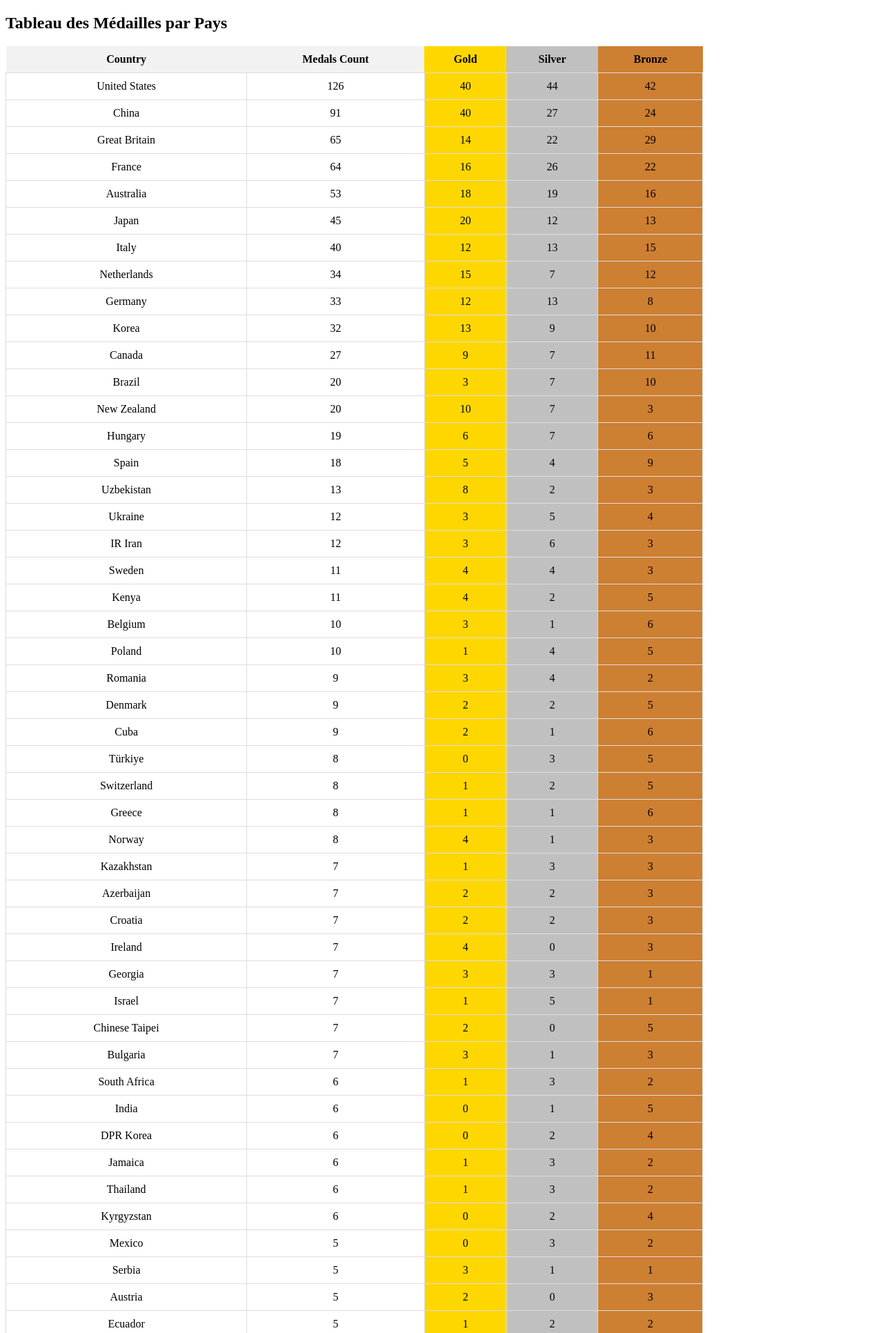
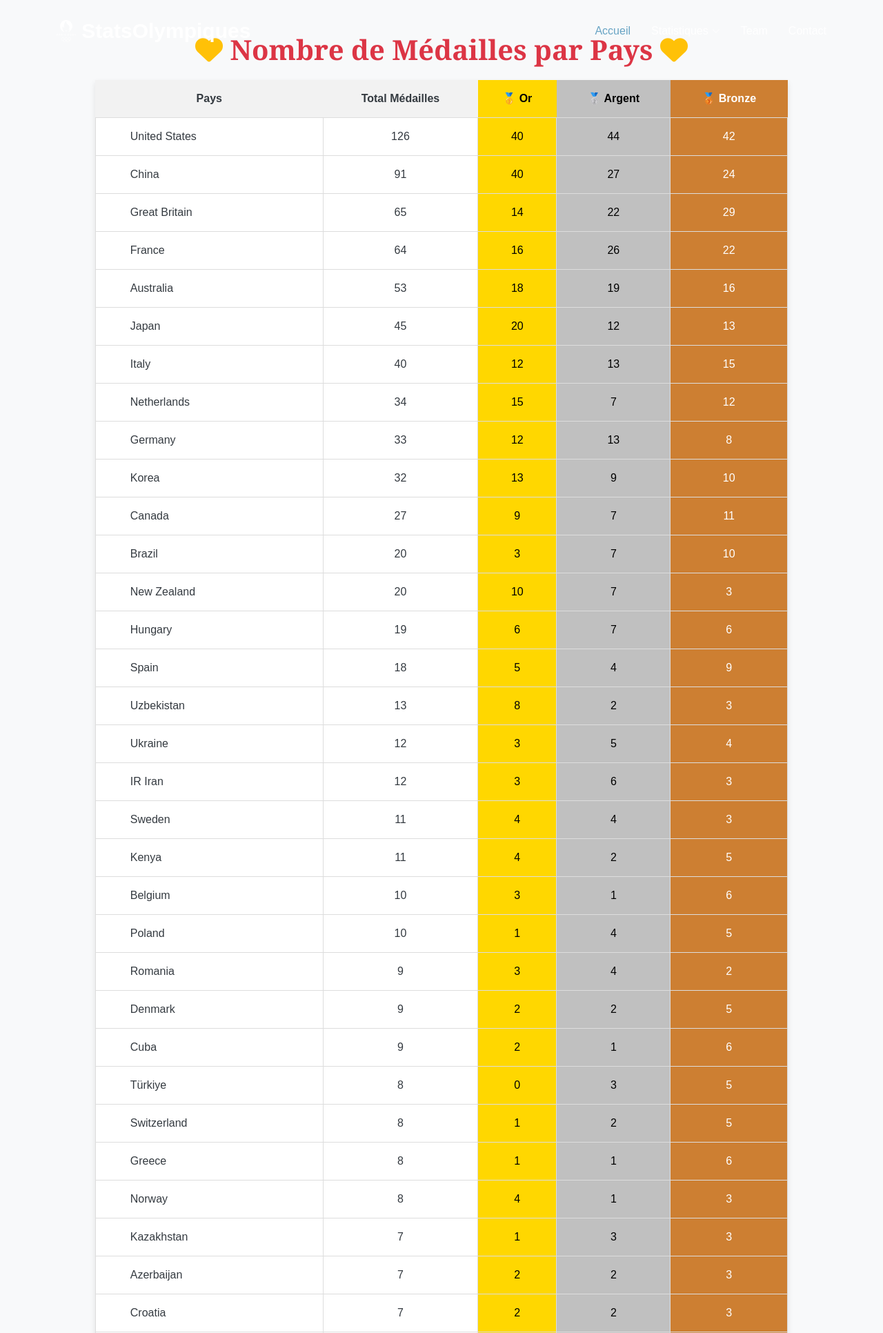
Before and after one commit to Ellea697/DM-Visualisation, a PHP site: page /medaille.php in a window 1280 px wide. Shown: the top 1932 px of the page at 69% size. Run offline with PHP 8.4, Linux system fonts and the light colour scheme; some libraries are stand-ins or nearby versions.

Commit message:
footer et header

```diff
--- /dev/null
+++ b/footer.php
@@ -0,0 +1,71 @@
+<footer id="footer" class="footer bg-dark text-white py-4">
+  <div class="container text-center">
+    <h4 class="mb-3">Rejoignez notre Newsletter</h4>
+    <p class="mb-4">Recevez les dernières analyses et statistiques des JO Paris 2024 directement dans votre boîte mail.</p>
+    <form action="forms/newsletter.php" method="post" class="php-email-form d-flex justify-content-center">
+      <input type="email" name="email" class="form-control w-50 me-2" placeholder="Votre email" required>
+      <button type="submit" class="btn btn-primary">S'abonner</button>
+    </form>
+    <div class="mt-3 small">
+      <span class="loading d-none">Chargement...</span>
+      <span class="error-message text-danger d-none">Une erreur s'est produite.</span>
+      <span class="sent-message text-success d-none">Merci pour votre abonnement !</span>
+    </div>
+  </div>
+
+  <div class="container mt-5">
+    <div class="row gy-4 text-center text-md-start">
+      <!-- Section About -->
+      <div class="col-md-4">
+        <h5>Stats Olympiques</h5>
+        <p>Découvrez les analyses les plus détaillées et les statistiques incontournables des Jeux Olympiques Paris 2024.</p>
+      </div>
+
+      <!-- Section Links -->
+      <div class="col-md-4">
+        <h5>Liens Utiles</h5>
+        <ul class="list-unstyled">
+          <li><a href="#" class="text-white text-decoration-none">Accueil</a></li>
+          <li><a href="#" class="text-white text-decoration-none">À propos</a></li>
+          <li><a href="#" class="text-white text-decoration-none">Nos services</a></li>
+          <li><a href="#" class="text-white text-decoration-none">Mentions légales</a></li>
+        </ul>
+      </div>
+
+      <!-- Section Social -->
+      <div class="col-md-4">
+        <h5>Suivez-nous</h5>
+        <div class="social-links d-flex justify-content-center justify-content-md-start">
+          <a href="#" class="text-white me-3"><i class="bi bi-twitter"></i></a>
+          <a href="#" class="text-white me-3"><i class="bi bi-facebook"></i></a>
+          <a href="#" class="text-white me-3"><i class="bi bi-instagram"></i></a>
+          <a href="#" class="text-white"><i class="bi bi-linkedin"></i></a>
+        </div>
+      </div>
+    </div>
+  </div>
+
+  <div class="container text-center mt-4">
+    <p class="small">© 2024 <strong>Stats Olympiques</strong>. Tous droits réservés.</p>
+  </div>
+</footer>
+
+<!-- Scroll Top -->
+<a href="#" id="scroll-top" class="scroll-top d-flex align-items-center justify-content-center"><i class="bi bi-arrow-up-short"></i></a>
+
+<!-- Preloader -->
+<div id="preloader"></div>
+
+<!-- Vendor JS Files -->
+<script src="assets/vendor/bootstrap/js/bootstrap.bundle.min.js"></script>
+<script src="assets/vendor/php-email-form/validate.js"></script>
+<script src="assets/vendor/aos/aos.js"></script>
+<script src="assets/vendor/glightbox/js/glightbox.min.js"></script>
+<script src="assets/vendor/purecounter/purecounter_vanilla.js"></script>
+<script src="assets/vendor/swiper/swiper-bundle.min.js"></script>
+<script src="assets/vendor/waypoints/noframework.waypoints.js"></script>
+<script src="assets/vendor/imagesloaded/imagesloaded.pkgd.min.js"></script>
+<script src="assets/vendor/isotope-layout/isotope.pkgd.min.js"></script>
+
+<!-- Main JS File -->
+<script src="assets/js/main.js"></script>
--- /dev/null
+++ b/header.php
@@ -0,0 +1,86 @@
+<?php
+// Page de garde en PHP
+?>
+
+<!DOCTYPE html>
+<html lang="fr">
+
+<head>
+  <meta charset="UTF-8">
+  <meta content="width=device-width, initial-scale=1.0" name="viewport">
+  <title>Page de Garde</title>
+
+  <!-- Favicons -->
+  <link href="assets/img/favicon.png" rel="icon">
+  <link href="assets/img/apple-touch-icon.png" rel="apple-touch-icon">
+
+  <!-- Fonts -->
+  <link href="https://fonts.googleapis.com" rel="preconnect">
+  <link href="https://fonts.gstatic.com" rel="preconnect" crossorigin>
+  <link href="https://fonts.googleapis.com/css2?family=Inter:wght@100;200;300;400;500;600;700;800;900&display=swap" rel="stylesheet">
+
+  <!-- Vendor CSS Files -->
+  <link href="assets/vendor/bootstrap/css/bootstrap.min.css" rel="stylesheet">
+  <link href="assets/vendor/bootstrap-icons/bootstrap-icons.css" rel="stylesheet">
+  <link href="assets/vendor/aos/aos.css" rel="stylesheet">
+  <link href="assets/vendor/glightbox/css/glightbox.min.css" rel="stylesheet">
+  <link href="assets/vendor/swiper/swiper-bundle.min.css" rel="stylesheet">
+
+  <!-- Main CSS File -->
+  <link href="assets/css/main.css" rel="stylesheet">
+
+</head>
+
+<body class="index-page">
+
+  <header id="header" class="header d-flex align-items-center fixed-top">
+    <div class="container-fluid container-xl position-relative d-flex align-items-center justify-content-between">
+
+      <a href="test.php" class="logo d-flex align-items-center">
+        <img src="assets/img/JO.svg" alt="">
+        <h1 class="sitename">StatsOlympiques</h1>
+      </a>
+
+      <nav id="navmenu" class="navmenu">
+        <ul>
+          <li><a href="test.php" class="active">Accueil</a></li>
+          <li class="dropdown"><a href="#"><span>Statistiques</span> <i class="bi bi-chevron-down toggle-dropdown"></i></a>
+            <ul>
+              <li class="dropdown"><a href="#"><span>Coaches et Athlètes</span> <i class="bi bi-chevron-down toggle-dropdown"></i></a>
+                <ul>
+                  <li><a href="histogram.php">Histogram 1</a></li>
+                  <li><a href="histogram2.php">Histogram 2</a></li>
+                </ul>
+              </li>
+              <li class="dropdown"><a href="#"><span>Distribution des Médailles</span> <i class="bi bi-chevron-down toggle-dropdown"></i></a>
+                <ul>
+                  <li><a href="medailles.php">Medailles</a></li>
+                  <li><a href="TotalMedailles.php">Total Medailles</a></li>
+                </ul>
+              </li>
+              <li class="dropdown"><a href="#"><span>Performances</span> <i class="bi bi-chevron-down toggle-dropdown"></i></a>
+                <ul>
+                  <li><a href="paysJO.php">paysJO</a></li>
+                  <li><a href="venue.php">venue</a></li>
+                  <li><a href="teams.php">teams</a></li>
+                  <li><a href="technicalOfficial.php">technicalOfficial</a></li>
+                  <li><a href="schedulePrimary.php">schedulePrimary</a></li>
+                </ul>
+              </li>
+              <li class="dropdown"><a href="#"><span>Événements</span> <i class="bi bi-chevron-down toggle-dropdown"></i></a>
+                <ul>
+                  <li><a href="camembert.php">camembert</a></li>
+                  <li><a href="event.php">event</a></li>
+                  <li><a href="torch_route.php">torch_route</a></li>
+                </ul>
+              </li>
+            </ul>
+          </li>
+          <li><a href="team.html">Team</a></li>
+          <li><a href="contact.html">Contact</a></li>
+        </ul>
+        <i class="mobile-nav-toggle d-xl-none bi bi-list"></i>
+      </nav>
+
+    </div>
+  </header>
--- a/medaille.php
+++ b/medaille.php
@@ -1,6 +1,8 @@
 <?php
-// Page de garde en PHP
+// Inclusion du header
+include 'header.php';
 ?>
+
 <!DOCTYPE html>
 <html lang="fr">
 <head>
@@ -8,111 +10,125 @@
     <meta name="viewport" content="width=device-width, initial-scale=1.0">
     <title>Tableau des Médailles par Pays</title>
     <script src="https://d3js.org/d3.v7.min.js"></script>
+    <script src="https://cdnjs.cloudflare.com/ajax/libs/flag-icon-css/3.5.0/js/flag-icon.min.js"></script>
+    <link rel="stylesheet" href="https://cdnjs.cloudflare.com/ajax/libs/font-awesome/6.0.0-beta3/css/all.min.css">
     <style>
-        /* Style pour les colonnes de médailles */
-        .gold { background-color: gold; }
-        .silver { background-color: silver; }
-        .bronze { background-color: #cd7f32; }
+        body {
+            font-family: Arial, sans-serif;
+            background-color: #f8f9fa;
+            color: #343a40;
+        }
+        h2 {
+            font-family: 'Georgia', 'Times New Roman', serif; /* Nouvelle police */
+            font-size: 2.5rem; /* Augmenté pour un meilleur impact */
+            text-align: center;
+            color: #dc3545;
+            font-weight: bold; /* Gras */
+            margin-bottom: 20px;
+        }
+        h2 i {
+            color: #ffc107;
+        }
         table {
-            width: 80%; /* Largeur du tableau */
+            width: 90%;
+            margin: auto;
             border-collapse: collapse;
+            box-shadow: 0 4px 8px rgba(0, 0, 0, 0.1);
+            background-color: #ffffff;
         }
         th, td {
-            padding: 10px;
+            padding: 15px;
             text-align: center;
+            font-size: 1rem;
         }
         th {
             background-color: #f2f2f2;
+            font-weight: bold;
         }
         td {
             border: 1px solid #ddd;
+        }
+        .gold { background-color: #ffd700; color: #000; }
+        .silver { background-color: #c0c0c0; color: #000; }
+        .bronze { background-color: #cd7f32; color: #fff; }
+        .country-flag {
+            display: flex;
+            align-items: center;
+            gap: 10px;
+        }
+        .flag-icon {
+            width: 25px;
+            height: 15px;
         }
     </style>
 </head>
 <body>
 
-<h2>Tableau des Médailles par Pays</h2>
+<!-- Contenu principal -->
+<main class="container mt-5">
+    <h2 class="text-center">
+        <i class="fas fa-heart"></i> Nombre de Médailles par Pays <i class="fas fa-heart"></i>
+    </h2>
 
     <!-- Tableau HTML vide -->
     <table id="medalTable">
         <thead>
             <tr>
-            <th>Country</th>
-            <th>Medals Count</th>
-            <th class="gold">Gold</th>
-            <th class="silver">Silver</th>
-            <th class="bronze">Bronze</th>
+                <th>Pays</th>
+                <th>Total Médailles</th>
+                <th class="gold">🥇 Or</th>
+                <th class="silver">🥈 Argent</th>
+                <th class="bronze">🥉 Bronze</th>
             </tr>
         </thead>
         <tbody>
             <!-- Le tableau sera rempli ici dynamiquement -->
         </tbody>
     </table>
+</main>
 
+<!-- Script D3.js -->
 <script>
-    // Charger le fichier CSV
     d3.csv('archive/medals.csv').then(function(data) {
-        console.log("Données CSV chargées :", data); // Vérifie les données
+        console.log("Données CSV chargées :", data);
 
-        // Comptage du nombre de médailles par pays et par type (Gold, Silver, Bronze)
-        const medalCountByCountry = d3.rollup(data, v => {
-            // Compter les médailles par type pour chaque pays
-            return {
+        const medalCountByCountry = d3.rollup(data, v => ({
             gold: v.filter(d => d.medal_type === "Gold Medal").length,
             silver: v.filter(d => d.medal_type === "Silver Medal").length,
             bronze: v.filter(d => d.medal_type === "Bronze Medal").length,
             total: v.length
-            };
-        }, d => d.country);
+        }), d => d.country);
 
-        console.log("Comptage des médailles par pays et type :", medalCountByCountry); // Vérifie les comptes
-
-        // Convertir en tableau pour trier les pays par nombre de médailles
         const medalData = Array.from(medalCountByCountry, ([country, counts]) => ({
             country,
             total: counts.total,
             gold: counts.gold,
             silver: counts.silver,
             bronze: counts.bronze
-        }));
+        })).sort((a, b) => b.total - a.total);
 
-        console.log("Données triées :", medalData); // Vérifie les données triées
-
-        // Trier les pays par nombre total de médailles (ordre décroissant)
-        medalData.sort((a, b) => b.total - a.total);
-
-        // Sélectionner le corps du tableau
         const tbody = d3.select('#medalTable tbody');
-
-        // Ajouter les lignes de données dans le tableau
         const rows = tbody.selectAll('tr')
             .data(medalData)
             .enter()
             .append('tr');
 
-        // Ajouter les cellules pour chaque pays, le nombre total de médailles et chaque catégorie (Gold, Silver, Bronze)
         rows.append('td')
-            .text(d => d.country);
-
-        rows.append('td')
-            .text(d => d.total);
-
-        rows.append('td')
-            .attr('class', 'gold')
-            .text(d => d.gold);
-
-        rows.append('td')
-            .attr('class', 'silver')
-            .text(d => d.silver);
-
-        rows.append('td')
-            .attr('class', 'bronze')
-            .text(d => d.bronze);
-
+            .html(d => `<div class="country-flag">
+                <span class="flag-icon flag-icon-${d.country.toLowerCase()}"></span>${d.country}
+            </div>`);
+        rows.append('td').text(d => d.total);
+        rows.append('td').attr('class', 'gold').text(d => d.gold);
+        rows.append('td').attr('class', 'silver').text(d => d.silver);
+        rows.append('td').attr('class', 'bronze').text(d => d.bronze);
     }).catch(function(error) {
         console.error("Erreur lors du chargement du fichier CSV :", error);
     });
 </script>
 
+<?php
+// Inclusion du footer
+include 'footer.php';
+?>
 </body>
 </html>
```
Lines whose indentation alone changed are shown as unchanged.
